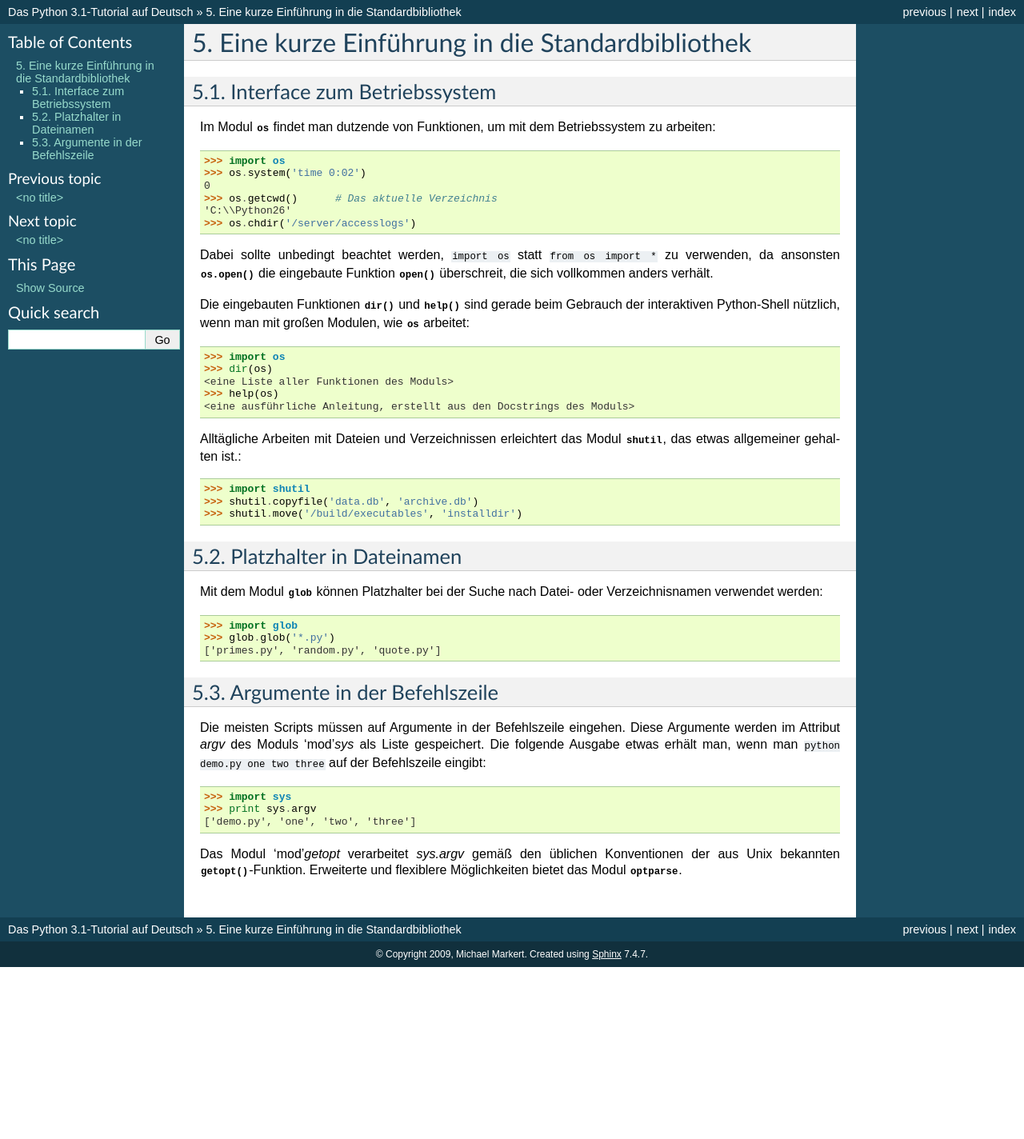
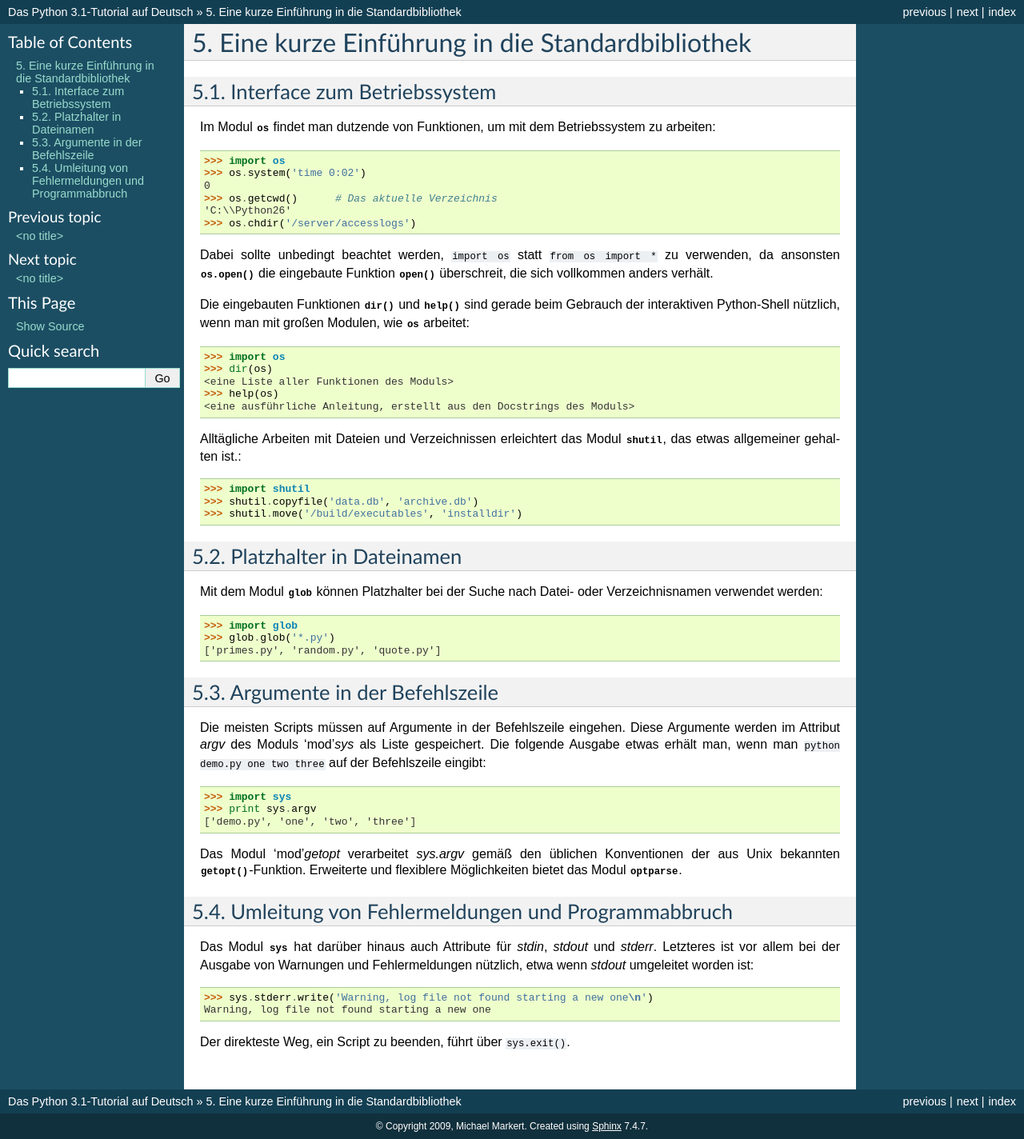
Before and after one commit to cofi/py-tutorial-de, a Sphinx documentation site: the page built from source/stdlib.rst, in a window 1280 px wide. Shown: the whole page at 80% size. Built offline with Sphinx 7.4.7, drawn with Linux system fonts in a browser that asks for light colours; pages that are not in the unit, such as notebooks, are missing from menus; before the commit the page ends 1209 px from its top, so only the background shows below that.

Commit message:
Translated Section 10.4 (Issue #70)

```diff
--- a/source/stdlib.rst
+++ b/source/stdlib.rst
@@ -65,3 +65,15 @@ Die meisten Scripts müssen auf Argumente in der Befehlszeile eingehen. Diese Ar
    ['demo.py', 'one', 'two', 'three']
 
 Das Modul 'mod'`getopt` verarbeitet *sys.argv* gemäß den üblichen Konventionen der aus Unix bekannten :func:`getopt`-Funktion. Erweiterte und flexiblere Möglichkeiten bietet das Modul :mod:`optparse`.
+
+.. _tut-stderr:
+
+Umleitung von Fehlermeldungen und Programmabbruch
+=================================================
+
+Das Modul :mod:`sys` hat darüber hinaus auch Attribute für *stdin*, *stdout* und *stderr*. Letzteres ist vor allem bei der Ausgabe von Warnungen und Fehlermeldungen nützlich, etwa wenn *stdout* umgeleitet worden ist::
+
+   >>> sys.stderr.write('Warning, log file not found starting a new one\n')
+   Warning, log file not found starting a new one
+
+Der direkteste Weg, ein Script zu beenden, führt über ``sys.exit()``.
```
